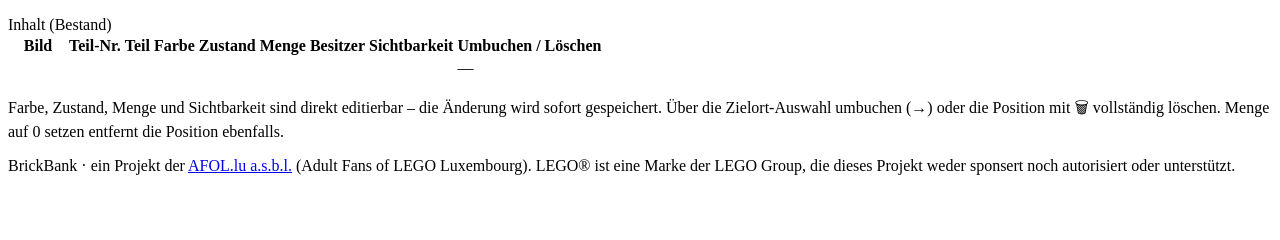
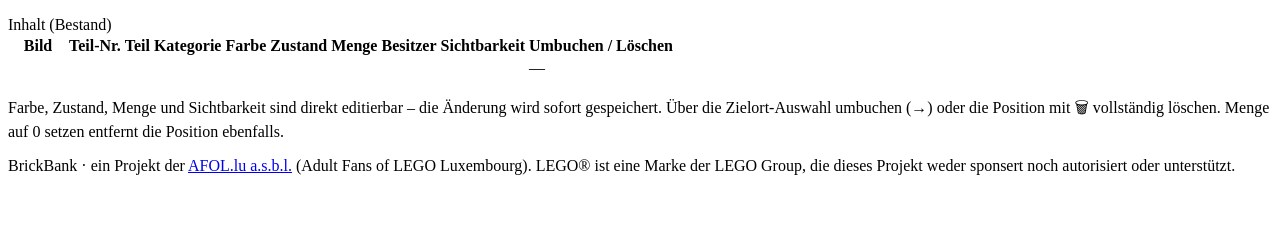
Before and after one commit to franzgil/BrickBank, a PHP site: template app/View/container/detail.php in a window 1280 px wide. Shown: the part 542-782 px from the top of the page. Run offline with PHP 8.4, Linux system fonts and the light colour scheme; the template is opened without the code that fills it: most values are stand-ins (such as "Sample title", 1, 10 or a date in 2020); data that the repository does not hold is empty.

Commit message:
Inhalt (Bestand): Kategorie-Spalte anzeigen
contentsOfLocation liefert die Teilekategorie (rb_part_categories) mit; die
Behälter-Detailseite zeigt sie als eigene Spalte in der Inhalt-Tabelle.

Co-Authored-By: Claude Opus 4.8 <noreply@anthropic.com>
Claude-Session: https://claude.ai/code/session_01WFnutrmF5RU31jgWZoWZtC

```diff
--- a/app/Model/Repository/HoldingRepository.php
+++ b/app/Model/Repository/HoldingRepository.php
@@ -64,7 +64,7 @@ class HoldingRepository
                     o.id AS owner_id, o.name AS owner_name, o.type AS owner_type,
                     o.wcf_user_id AS owner_wcf_user_id,
                     i.id AS item_id, i.type AS item_type, i.part_num, i.color_id,
-                    rp.name AS part_name, rc.name AS color_name,
+                    rp.name AS part_name, rc.name AS color_name, pc.name AS category,
                     (SELECT re.element_id FROM rb_elements re
                       WHERE i.type = 'element' AND re.part_num = i.part_num
                             AND re.color_id = i.color_id
@@ -73,6 +73,7 @@ class HoldingRepository
              JOIN bb_item  i ON i.id = h.item_id
              JOIN bb_owner o ON o.id = h.owner_id
              LEFT JOIN rb_parts  rp ON i.type = 'element' AND rp.part_num = i.part_num
+             LEFT JOIN rb_part_categories pc ON pc.id = rp.part_cat_id
              LEFT JOIN rb_colors rc ON i.type = 'element' AND rc.id = i.color_id
              WHERE h.location_id = ? AND h.quantity > 0 AND " . $this->visClause() . "
              ORDER BY rp.name, rc.name, h.cond"
--- a/app/View/container/detail.php
+++ b/app/View/container/detail.php
@@ -124,7 +124,7 @@ use App\Service\ContainerRules;
     <?php else: ?>
       <?php $visLabels = ['privat' => 'privat', 'intern' => 'intern', 'verein' => 'für Verein']; ?>
       <table>
-        <thead><tr><th style="width:54px">Bild</th><th>Teil-Nr.</th><th>Teil</th><th>Farbe</th><th>Zustand</th><th>Menge</th><th>Besitzer</th><th>Sichtbarkeit</th><th>Umbuchen / Löschen</th></tr></thead>
+        <thead><tr><th style="width:54px">Bild</th><th>Teil-Nr.</th><th>Teil</th><th>Kategorie</th><th>Farbe</th><th>Zustand</th><th>Menge</th><th>Besitzer</th><th>Sichtbarkeit</th><th>Umbuchen / Löschen</th></tr></thead>
         <tbody>
           <?php foreach ($contents as $row): ?>
             <?php
@@ -150,6 +150,7 @@ use App\Service\ContainerRules;
               </td>
               <td><?= e($row['part_num'] ?? '–') ?></td>
               <td><a href="<?= e(base_url('item/' . $row['item_id'])) ?>"><?= e($row['part_name'] ?? ('(' . $row['item_type'] . ')')) ?></a></td>
+              <td><?= e($row['category'] ?? '–') ?></td>
 
               <td>
                 <?php if ($mayEdit && $row['item_type'] === 'element'): ?>
```
